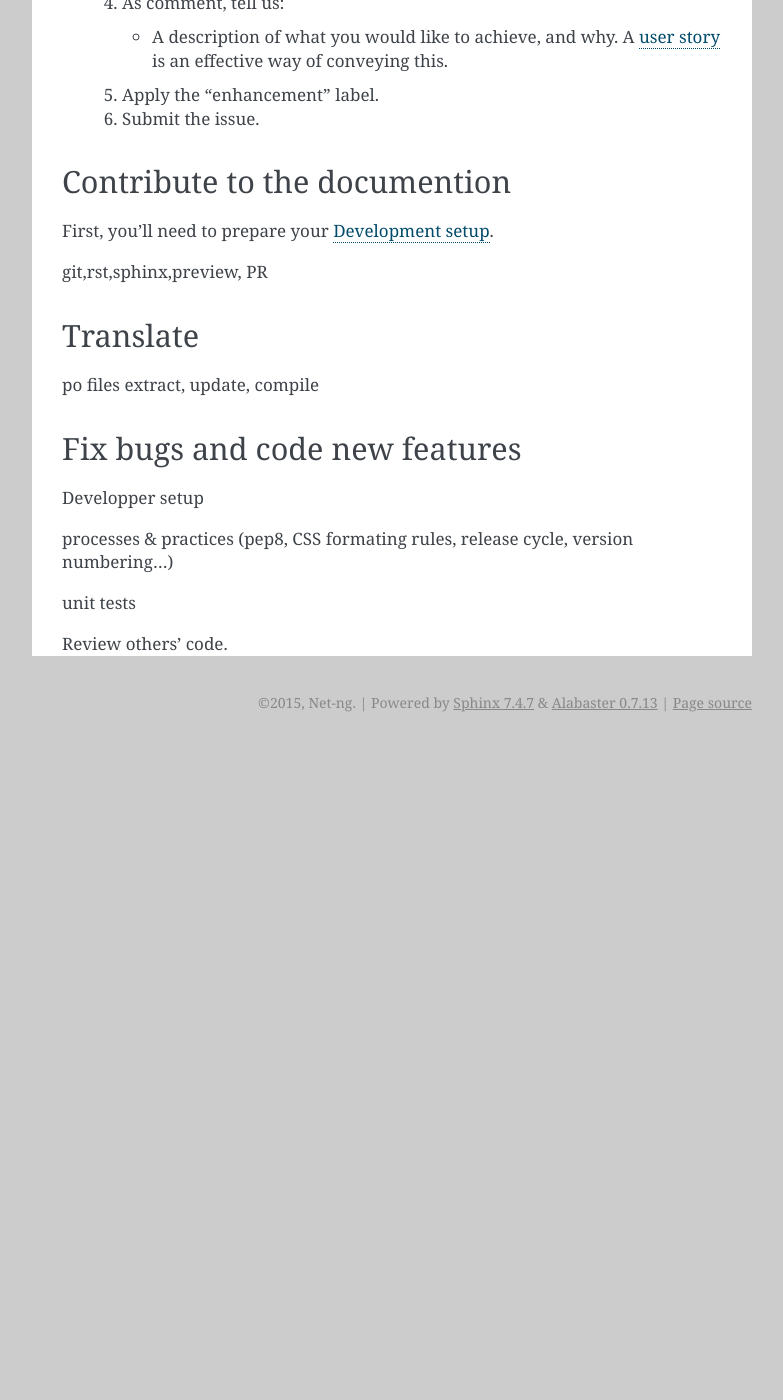
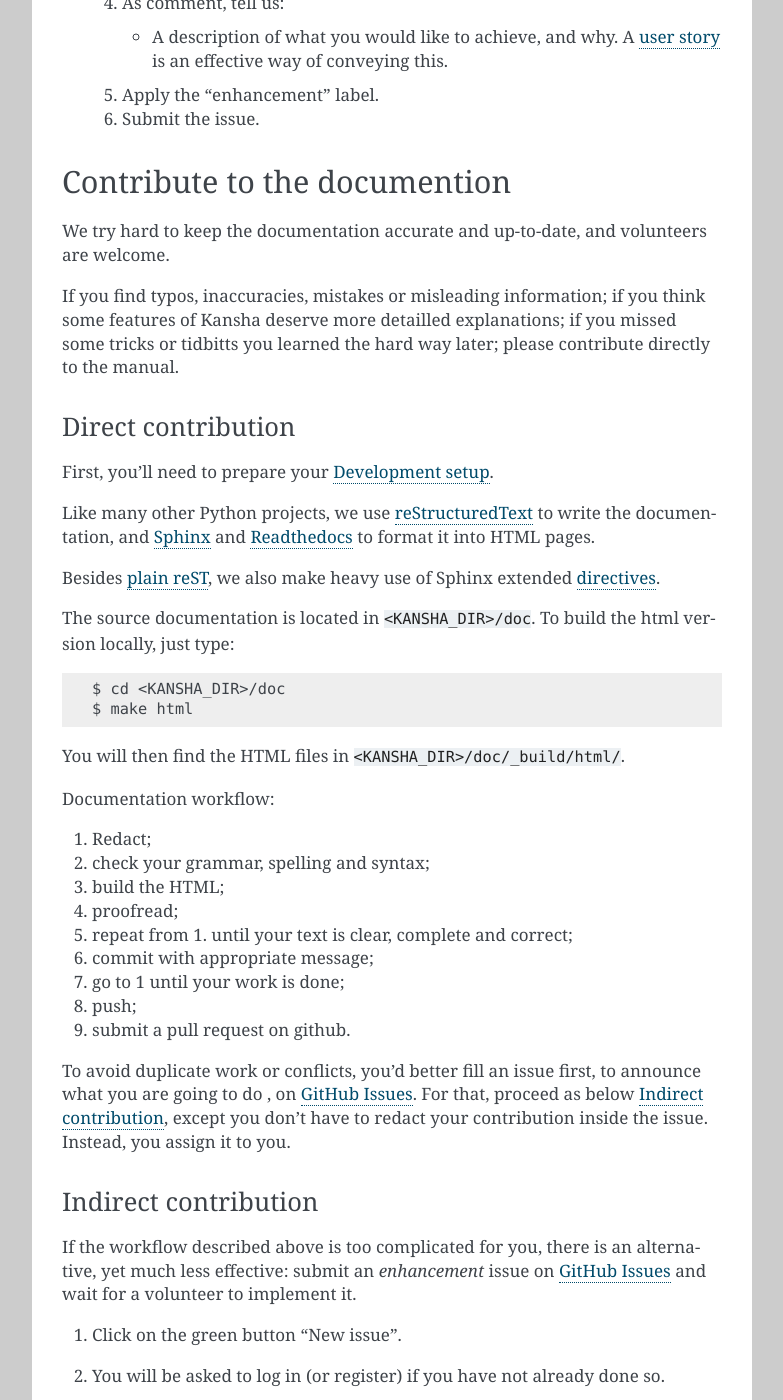
Before and after one commit to Net-ng/kansha, a Sphinx documentation site: the page built from doc/contribute.rst, in a window 1280 px wide and 1400 px high, scrolled down 2018 px. Shown: the whole window, without its empty margins (358-1141 px from the left). Built offline with Sphinx 7.4.7, drawn with Linux system fonts in a browser that asks for light colours; before the commit the page ends 2760 px from its top, so only the background shows below that; some of the changed text lies outside the part shown.

Commit message:
The section about contribution to the documentation is complete.

```diff
--- a/doc/contribute.rst
+++ b/doc/contribute.rst
@@ -1,7 +1,7 @@
 How to contribute to Kansha
 ===========================
 
-You don't have to be a developper to help Kansha get better.
+You don't have to be a developer to help Kansha get better.
 You can contribute in many ways depending on your skills and preferences.
 
 Spread the word!
@@ -81,9 +83,66 @@ Requesting a new feature.
 Contribute to the documention
 -----------------------------
 
+We try hard to keep the documentation accurate and up-to-date, and volunteers are welcome.
+
+If you find typos, inaccuracies, mistakes or misleading information;
+if you think some features of Kansha deserve more detailled explanations;
+if you missed some tricks or tidbitts you learned the hard way later;
+please contribute directly to the manual.
+
+
+Direct contribution
+^^^^^^^^^^^^^^^^^^^
+
 First, you'll need to prepare your :ref:`devel`.
 
-git,rst,sphinx,preview, PR
+Like many other Python projects, we use `reStructuredText <http://docutils.sourceforge.net/rst.html>`_ to write the documentation,
+and `Sphinx <http://sphinx-doc.org/>`_ and `Readthedocs <https://readthedocs.org/>`_ to format it into HTML pages.
+
+Besides `plain reST <http://sphinx-doc.org/rest.html>`_, we also make heavy use of Sphinx extended `directives <http://sphinx-doc.org/markup/index.html>`_.
+
+The source documentation is located in :file:`<KANSHA_DIR>/doc`. To build the html version locally, just type::
+
+    $ cd <KANSHA_DIR>/doc
+    $ make html
+
+You will then find the HTML files in :file:`<KANSHA_DIR>/doc/_build/html/`.
+
+Documentation workflow:
+
+1. Redact;
+2. check your grammar, spelling and syntax;
+3. build the HTML;
+4. proofread;
+5. repeat from 1. until your text is clear, complete and correct;
+6. commit with appropriate message;
+7. go to 1 until your work is done;
+8. push;
+9. submit a pull request on github.
+
+To avoid duplicate work or conflicts, you'd better fill an issue first, to announce what you are going to do , on `GitHub Issues`_. For that, proceed as below :ref:`indirect_doc`, except you don't have to redact your contribution inside the issue. Instead, you assign it to you.
+
+
+.. _indirect_doc:
+
+Indirect contribution
+^^^^^^^^^^^^^^^^^^^^^
+
+If the workflow described above is too complicated for you, there is an alternative, yet much less effective: submit an *enhancement* issue on `GitHub Issues`_ and wait for a volunteer to implement it.
+
+#. Click on the green button "New issue".
+#. You will be asked to log in (or register) if you have not already done so.
+#. As title, enter a  short one-sentence summary that explains the proposed prose.
+#. As comment, you:
+
+    * tell us whether you propose a fix or new paragraphs/sections;
+    * precise where in the manual you contribution should go;
+    * **redact** the part of the manual you want to add or fix.
+
+#. Apply the "enhancement" label.
+#. Submit the issue.
+
+And, *maybe*, a direct contributor will discuss, pick and implement your request.
 
 .. _contribute_trans:
 
@@ -98,12 +157,16 @@ extract, update, compile
 Fix bugs and code new features
 ------------------------------
 
-Developper setup
+developer setup
+
+issue first
 
 processes & practices (pep8, CSS formating rules, release cycle, version numbering…)
 
 unit tests
 
+documentation
+
 Review others' code.
 
 
--- a/doc/index.rst
+++ b/doc/index.rst
@@ -20,6 +21,6 @@ Contents:
    faq
 
 Index
-=====
+-----
 
 * :ref:`search`
--- a/doc/install.rst
+++ b/doc/install.rst
@@ -1,8 +1,5 @@
-
 Kansha installation
 ===================
-
-Contents:
 
 .. toctree::
    :maxdepth: 2
```
Also changed, not shown: other parts of doc/contribute.rst (+2 -0 lines), other parts of doc/index.rst (+2 -1 lines).
